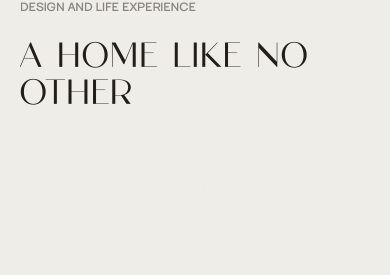
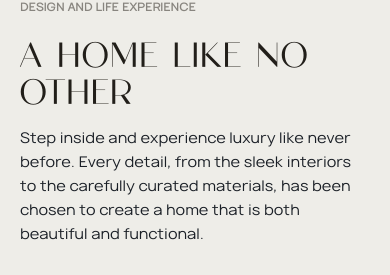
Before and after one commit to pepxdesign/5westliving, a React (Vite) app: page /team in a window 390 px wide. Shown: the part 1476-1751 px from the top of the page. Built offline with nearby package versions, Linux system fonts and the light colour scheme.

Commit message:
fixing issues

```diff
--- a/src/assets/css/custom.css
+++ b/src/assets/css/custom.css
@@ -19,6 +19,9 @@ input[type=date], input[type=search], input, textarea {
 }
 
 .select-field{
+    letter-spacing: 0;
+    line-height: 1.7;
+    font-size: .888rem;
 	background: transparent;
     border-radius: 0 !important;
     border: unset !important;
@@ -251,7 +254,11 @@ header.aximo-header-section.aximo-header7.sticky-menu .mobile-nav-wrap .mobile-m
 }
 
 
-
+.design-content-padding p,
+.location-content-padding p,
+.floorplan-content-padding p{
+	color: var(--body-color);
+}
 
 /* END HEADER */
 
@@ -640,6 +647,18 @@ header.aximo-header-section.aximo-header7.sticky-menu .mobile-nav-wrap .mobile-m
         color: var(--background-color);
     }
 
+
+
+
+    .aximo-default-content.light p,
+    .aximo-default-content p{
+        color: var(--body-color);
+    }
+
+    .cta-section p{
+        color: var(--background-color) !important;
+    }
+
     .text-danger  {
         letter-spacing: 0;
         line-height: 1.7;
```
